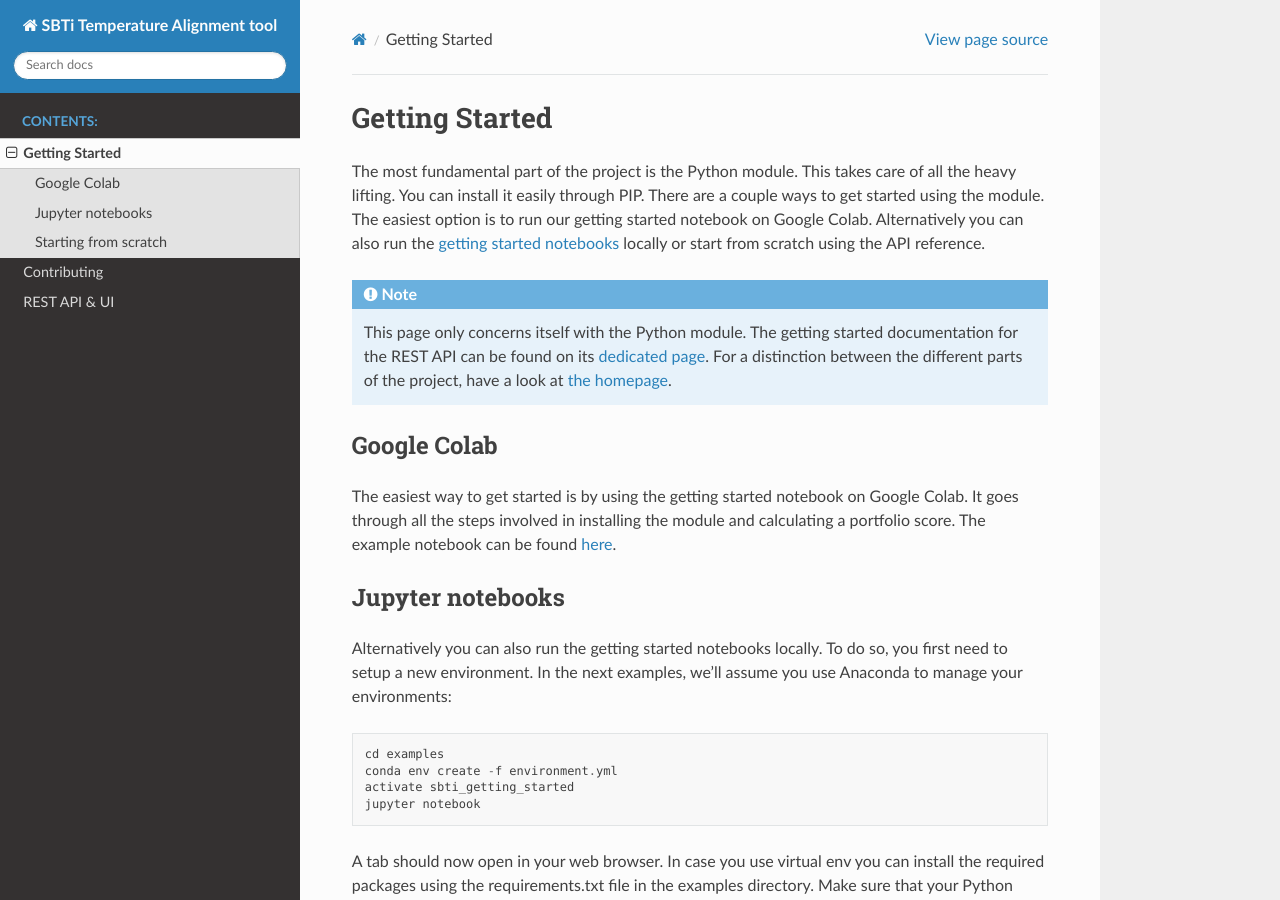
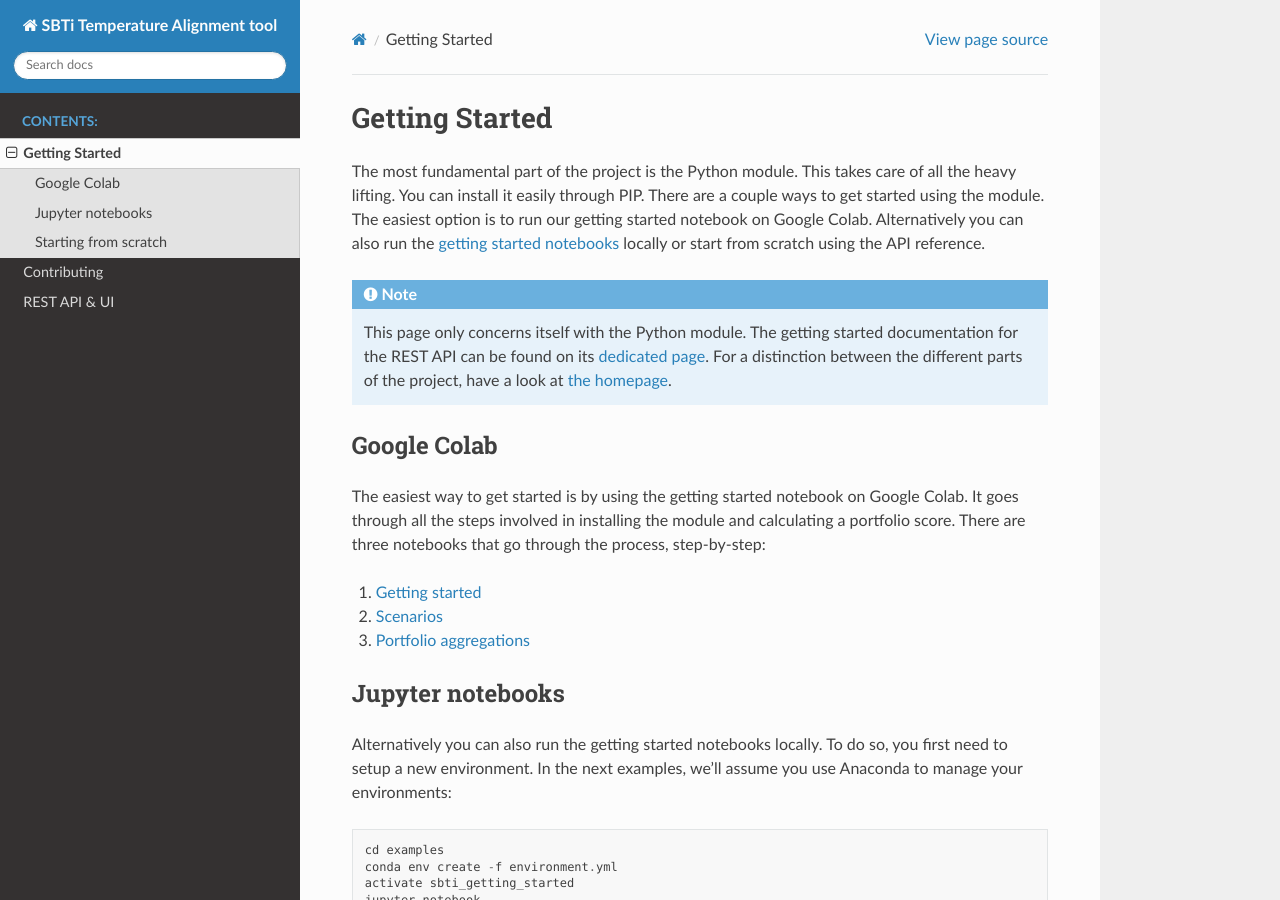
Before and after one commit to ScienceBasedTargets/SBTi-finance-tool, a Sphinx documentation site: the page built from docs/getting_started.rst, in a window 1280 px wide and 900 px high. Built offline with Sphinx 7.4.7 and the Read the Docs theme 2.0.0, drawn with Linux system fonts in a browser that asks for light colours; pages that are not in the unit, such as notebooks, are missing from menus.

Commit message:
#197 Update the links in the documentation

```diff
--- a/docs/getting_started.rst
+++ b/docs/getting_started.rst
@@ -12,7 +12,11 @@ Google Colab
 -------------
 The easiest way to get started is by using the getting started notebook on Google Colab.
 It goes through all the steps involved in installing the module and calculating a portfolio score.
-The example notebook can be found `here <https://colab.research.google.com/github/OFBDABV/SBTi/blob/master/examples/1_getting_started-colab.ipynb>`_.
+There are three notebooks that go through the process, step-by-step:
+
+1. `Getting started <https://colab.research.google.com/github/OFBDABV/SBTi/blob/master/examples/1_getting_started.ipynb>`_
+2. `Scenarios <https://colab.research.google.com/github/OFBDABV/SBTi/blob/master/examples/2_scenarios.ipynb>`_
+3. `Portfolio aggregations <https://colab.research.google.com/github/OFBDABV/SBTi/blob/master/examples/3_portfolio_aggregations.ipynb>`_
 
 Jupyter notebooks
 -----------------
```
